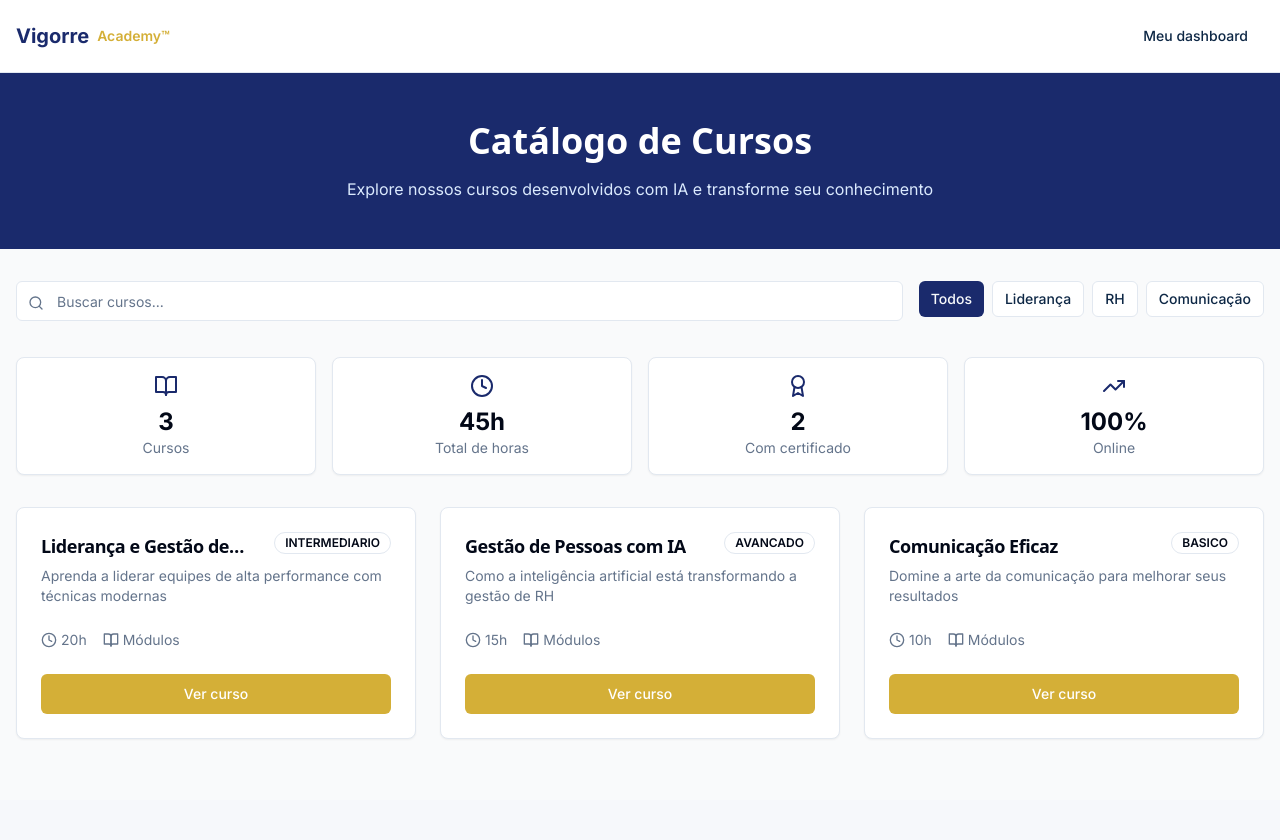
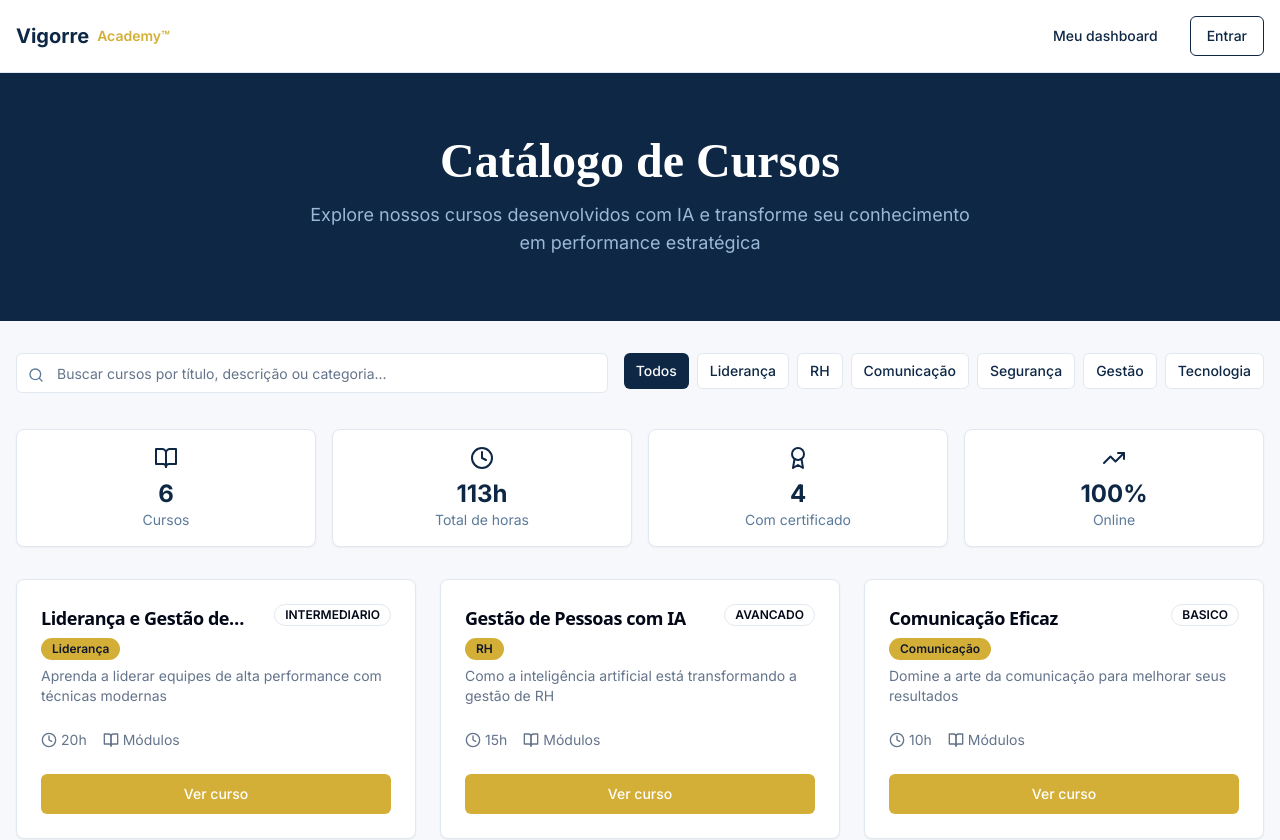
Before and after one commit to vigorreoficial/academy, a Next.js app: page /cursos in a window 1280 px wide. Shown: the top 840 px of the page. Before the commit the page ends 800 px from the top, so only its background shows below. Built offline with nearby package versions, Linux system fonts and the light colour scheme.

Commit message:
Update page.tsx

```diff
--- a/app/cursos/page.tsx
+++ b/app/cursos/page.tsx
@@ -8,7 +8,7 @@ import { Card } from '@/components/ui/card'
 import { Badge } from '@/components/ui/badge'
 import { CourseCard } from '@/components/courses/CourseCard'
 import { createClient } from '@/lib/supabase/client'
-import { Search, Filter, BookOpen, Clock, Award, TrendingUp } from 'lucide-react'
+import { Search, BookOpen, Clock, Award, TrendingUp } from 'lucide-react'
 
 export default function CursosPage() {
   const supabase = createClient()
@@ -20,7 +20,7 @@ export default function CursosPage() {
   useEffect(() => {
     const carregarCursos = async () => {
       try {
-        // Simular dados
+        // Dados mock para teste
         const cursosMock = [
           {
             id: '1',
@@ -51,6 +51,36 @@ export default function CursosPage() {
             categoria: 'Comunicação',
             thumb_url: null,
             certificado: false
+          },
+          {
+            id: '4',
+            titulo: 'NR-10 - Segurança em Eletricidade',
+            descricao: 'Curso completo de segurança em instalações elétricas conforme NR-10',
+            carga_horaria: 40,
+            nivel: 'AVANCADO',
+            categoria: 'Segurança',
+            thumb_url: null,
+            certificado: true
+          },
+          {
+            id: '5',
+            titulo: 'Gestão de Projetos Ágeis',
+            descricao: 'Metodologias ágeis para gestão de projetos e equipes',
+            carga_horaria: 16,
+            nivel: 'INTERMEDIARIO',
+            categoria: 'Gestão',
+            thumb_url: null,
+            certificado: true
+          },
+          {
+            id: '6',
+            titulo: 'Excel Avançado para Negócios',
+            descricao: 'Domine as funcionalidades avançadas do Excel para análise de dados',
+            carga_horaria: 12,
+            nivel: 'INTERMEDIARIO',
+            categoria: 'Tecnologia',
+            thumb_url: null,
+            certificado: false
           }
         ]
         setCursos(cursosMock)
@@ -76,51 +106,56 @@ export default function CursosPage() {
   if (loading) {
     return (
       <div className="min-h-screen flex items-center justify-center">
-        <div className="animate-spin rounded-full h-12 w-12 border-b-2 border-vigorre-gold"></div>
+        <div className="animate-spin rounded-full h-12 w-12 border-b-2 border-[#D4AF37]"></div>
       </div>
     )
   }
 
   return (
-    <div className="min-h-screen bg-gray-50">
+    <div className="min-h-screen bg-[#F6F8FB]">
       {/* Header */}
       <header className="bg-white border-b sticky top-0 z-10">
         <div className="container mx-auto px-4 py-4 flex items-center justify-between">
-          <div className="flex items-center gap-2">
-            <span className="text-xl font-bold text-vigorre-blue">Vigorre</span>
-            <span className="text-sm text-vigorre-gold font-semibold">Academy™</span>
-          </div>
+          <Link href="/" className="flex items-center gap-2">
+            <span className="text-xl font-bold text-[#0D2745]">Vigorre</span>
+            <span className="text-sm text-[#D4AF37] font-semibold">Academy™</span>
+          </Link>
           <div className="flex items-center gap-4">
             <Link href="/dashboard">
-              <Button variant="ghost">Meu dashboard</Button>
+              <Button variant="ghost" className="text-[#0D2745]">Meu dashboard</Button>
+            </Link>
+            <Link href="/login">
+              <Button variant="outline" className="border-[#0D2745] text-[#0D2745] hover:bg-[#0D2745] hover:text-white">
+                Entrar
+              </Button>
             </Link>
           </div>
         </div>
       </header>
 
       {/* Hero */}
-      <section className="bg-vigorre-blue text-white py-12">
+      <section className="bg-[#0D2745] text-white py-16">
         <div className="container mx-auto px-4 text-center">
-          <h1 className="text-3xl md:text-4xl font-bold mb-4">
+          <h1 className="text-4xl md:text-5xl font-bold mb-4" style={{ fontFamily: 'Plus Jakarta Sans' }}>
             Catálogo de Cursos
           </h1>
-          <p className="text-blue-100 max-w-2xl mx-auto">
-            Explore nossos cursos desenvolvidos com IA e transforme seu conhecimento
+          <p className="text-[#9BB8D9] max-w-2xl mx-auto text-lg">
+            Explore nossos cursos desenvolvidos com IA e transforme seu conhecimento em performance estratégica
           </p>
         </div>
       </section>
 
       {/* Main */}
       <main className="container mx-auto px-4 py-8">
-        {/* Barra de busca e filtros */}
+        {/* Busca e Filtros */}
         <div className="flex flex-col md:flex-row gap-4 mb-8">
           <div className="flex-1 relative">
-            <Search className="absolute left-3 top-1/2 transform -translate-y-1/2 text-muted-foreground w-4 h-4" />
+            <Search className="absolute left-3 top-1/2 transform -translate-y-1/2 text-[#5B7A9A] w-4 h-4" />
             <Input
-              placeholder="Buscar cursos..."
+              placeholder="Buscar cursos por título, descrição ou categoria..."
               value={search}
               onChange={(e) => setSearch(e.target.value)}
-              className="pl-10"
+              className="pl-10 bg-white border-[#E2E8F0] focus:border-[#2A7BD8]"
             />
           </div>
           <div className="flex gap-2 overflow-x-auto pb-2">
@@ -128,7 +163,7 @@ export default function CursosPage() {
               variant={filtro === 'todos' ? 'default' : 'outline'}
               size="sm"
               onClick={() => setFiltro('todos')}
-              className={filtro === 'todos' ? 'bg-vigorre-blue' : ''}
+              className={filtro === 'todos' ? 'bg-[#0D2745] hover:bg-[#14365E]' : 'border-[#E2E8F0]'}
             >
               Todos
             </Button>
@@ -138,7 +173,7 @@ export default function CursosPage() {
                 variant={filtro === cat ? 'default' : 'outline'}
                 size="sm"
                 onClick={() => setFiltro(cat)}
-                className={filtro === cat ? 'bg-vigorre-blue' : ''}
+                className={filtro === cat ? 'bg-[#0D2745] hover:bg-[#14365E]' : 'border-[#E2E8F0]'}
               >
                 {cat}
               </Button>
@@ -146,41 +181,41 @@ export default function CursosPage() {
           </div>
         </div>
 
-        {/* Stats */}
+        {/* Estatísticas */}
         <div className="grid grid-cols-2 md:grid-cols-4 gap-4 mb-8">
-          <Card className="p-4 text-center">
-            <BookOpen className="w-6 h-6 mx-auto text-vigorre-blue mb-2" />
-            <div className="text-2xl font-bold">{cursos.length}</div>
-            <div className="text-sm text-muted-foreground">Cursos</div>
+          <Card className="p-4 text-center border-[#E2E8F0] shadow-sm">
+            <BookOpen className="w-6 h-6 mx-auto text-[#0D2745] mb-2" />
+            <div className="text-2xl font-bold text-[#0D2745]">{cursos.length}</div>
+            <div className="text-sm text-[#5B7A9A]">Cursos</div>
           </Card>
-          <Card className="p-4 text-center">
-            <Clock className="w-6 h-6 mx-auto text-vigorre-blue mb-2" />
-            <div className="text-2xl font-bold">
+          <Card className="p-4 text-center border-[#E2E8F0] shadow-sm">
+            <Clock className="w-6 h-6 mx-auto text-[#0D2745] mb-2" />
+            <div className="text-2xl font-bold text-[#0D2745]">
               {cursos.reduce((acc, c) => acc + c.carga_horaria, 0)}h
             </div>
-            <div className="text-sm text-muted-foreground">Total de horas</div>
+            <div className="text-sm text-[#5B7A9A]">Total de horas</div>
           </Card>
-          <Card className="p-4 text-center">
-            <Award className="w-6 h-6 mx-auto text-vigorre-blue mb-2" />
-            <div className="text-2xl font-bold">
+          <Card className="p-4 text-center border-[#E2E8F0] shadow-sm">
+            <Award className="w-6 h-6 mx-auto text-[#0D2745] mb-2" />
+            <div className="text-2xl font-bold text-[#0D2745]">
               {cursos.filter(c => c.certificado).length}
             </div>
-            <div className="text-sm text-muted-foreground">Com certificado</div>
+            <div className="text-sm text-[#5B7A9A]">Com certificado</div>
           </Card>
-          <Card className="p-4 text-center">
-            <TrendingUp className="w-6 h-6 mx-auto text-vigorre-blue mb-2" />
-            <div className="text-2xl font-bold">100%</div>
-            <div className="text-sm text-muted-foreground">Online</div>
+          <Card className="p-4 text-center border-[#E2E8F0] shadow-sm">
+            <TrendingUp className="w-6 h-6 mx-auto text-[#0D2745] mb-2" />
+            <div className="text-2xl font-bold text-[#0D2745]">100%</div>
+            <div className="text-sm text-[#5B7A9A]">Online</div>
           </Card>
         </div>
 
-        {/* Grid de cursos */}
+        {/* Grid de Cursos */}
         {cursosFiltrados.length === 0 ? (
           <div className="text-center py-16">
-            <BookOpen className="w-16 h-16 mx-auto text-gray-300 mb-4" />
-            <h3 className="text-xl font-semibold mb-2">Nenhum curso encontrado</h3>
-            <p className="text-muted-foreground">
-              Tente ajustar sua busca ou filtros
+            <BookOpen className="w-16 h-16 mx-auto text-[#5B7A9A] opacity-50 mb-4" />
+            <h3 className="text-xl font-semibold text-[#0D2745] mb-2">Nenhum curso encontrado</h3>
+            <p className="text-[#5B7A9A]">
+              Tente ajustar sua busca ou filtros para encontrar o que procura
             </p>
           </div>
         ) : (
@@ -195,10 +230,19 @@ export default function CursosPage() {
                 cargaHoraria={curso.carga_horaria}
                 nivel={curso.nivel}
                 certificado={curso.certificado}
+                categoria={curso.categoria}
               />
             ))}
           </div>
         )}
+
+        {/* Footer da página */}
+        <div className="mt-12 text-center text-sm text-[#5B7A9A]">
+          <p>Empresas: curadoria sob medida + integração com PDI</p>
+          <Link href="/dashboard/cursos/novo" className="text-[#2A7BD8] hover:underline">
+            Criar curso com IA →
+          </Link>
+        </div>
       </main>
     </div>
   )
```
